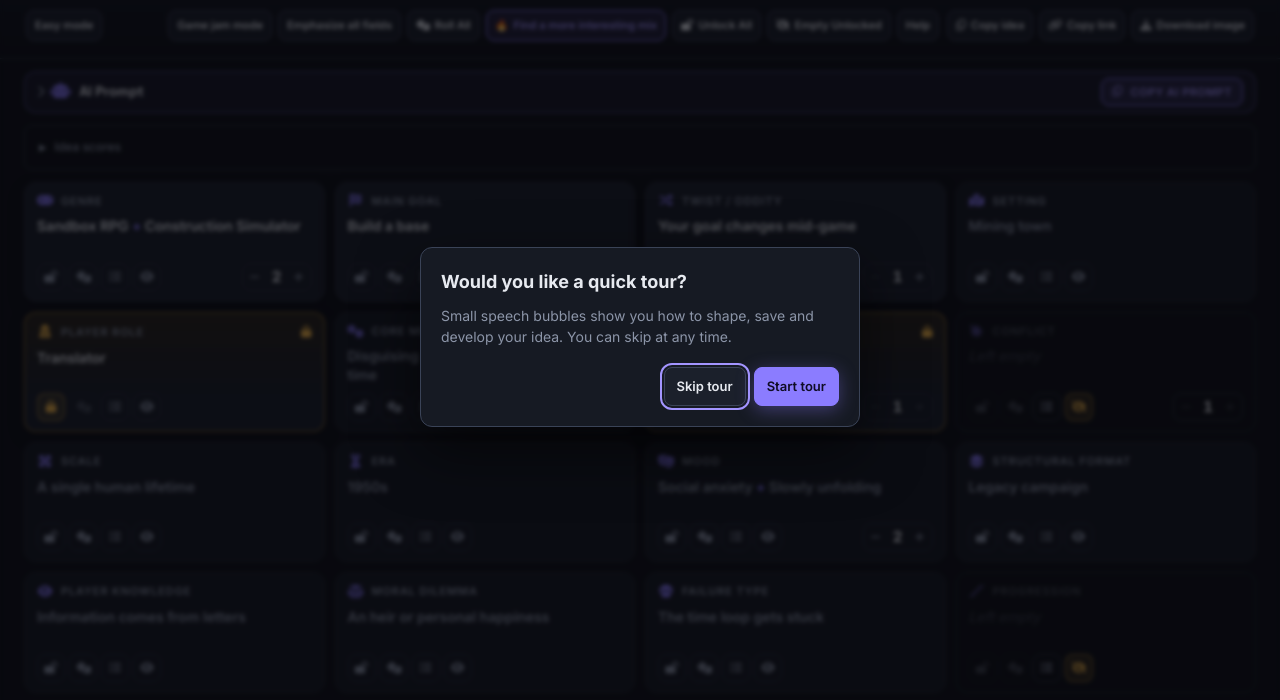
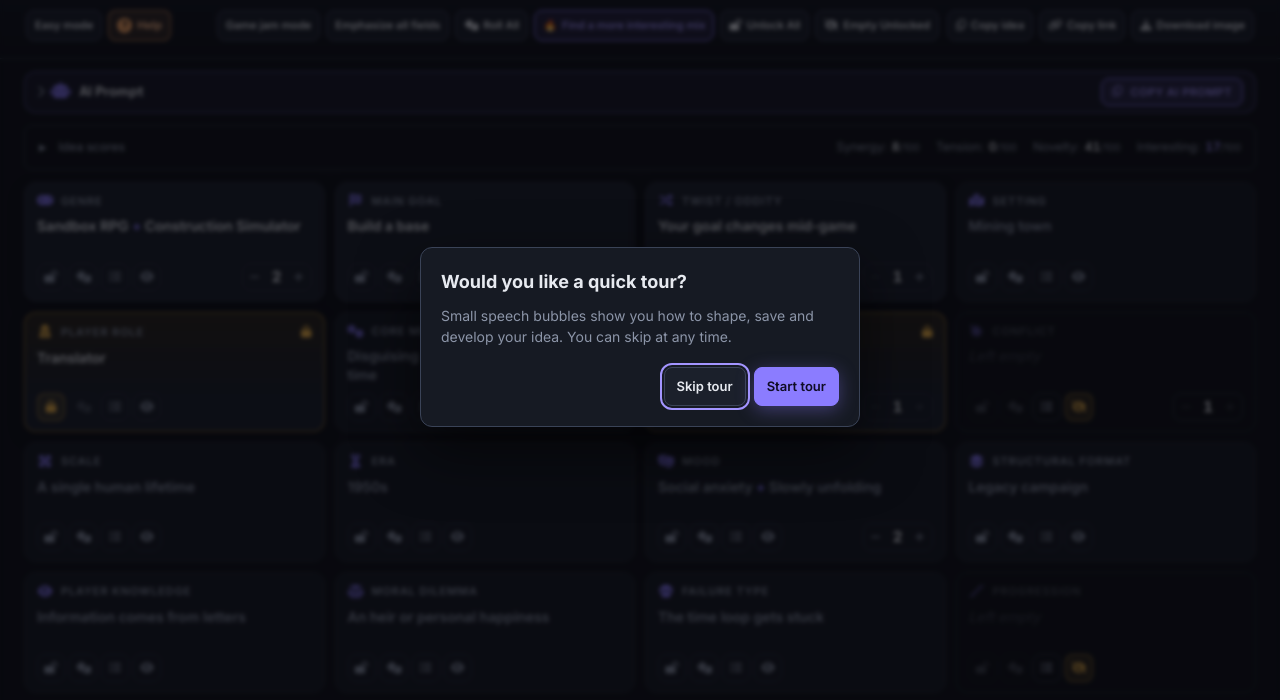
Before and after one commit to alaurila/IdeaGenerator, a website with bundled scripts: page index.html in a window 1280 px wide. Shown: the part 63-763 px from the top of the page. Built offline with nearby package versions, Linux system fonts and the light colour scheme.

Commit message:
Highlight Help beside Easy mode and show collapsed scores

```diff
--- a/css/styles.css
+++ b/css/styles.css
@@ -116,6 +116,9 @@ h1 i { color: var(--accent); margin-right: 6px; }
   text-transform: none;
   white-space: nowrap;
 }
+.header-actions .btn--help { color: #ffbd8a; border-color: rgba(255, 171, 102, 0.7); background: rgba(255, 171, 102, 0.14); font-weight: 700; }
+.header-actions .btn--help:hover, .header-actions .btn--help:focus-visible { color: #ffcfab; border-color: #ffab66; background: rgba(255, 171, 102, 0.24); }
+.help-icon { display: inline-grid; place-items: center; width: 15px; height: 15px; border-radius: 50%; background: #ffab66; color: var(--bg); font-size: 11px; font-weight: 800; line-height: 1; }
 .language-generate { display: flex; align-items: center; flex-wrap: nowrap; gap: 8px; }
 .language-generate .lang-switch { margin-left: 0; height: 36px; }
 .language-generate .lang-btn { padding: 7px 10px; font-size: 12px; }
@@ -125,7 +128,14 @@ h1 i { color: var(--accent); margin-right: 6px; }
 
 .idea-scores { margin: 12px 0; padding: 10px 14px; border: 1px solid var(--border); border-radius: var(--radius-sm); }
 .idea-scores h2 { margin: 0; font-size: 12px; color: var(--text-muted); font-weight: 500; }
-.idea-scores > summary { display: flex; align-items: center; gap: 8px; list-style: none; cursor: pointer; user-select: none; }
+.idea-scores > summary { display: flex; align-items: center; flex-wrap: wrap; gap: 6px 12px; list-style: none; cursor: pointer; user-select: none; }
+.idea-scores > summary h2, .idea-scores > summary::before { flex-shrink: 0; }
+.score-summary { display: flex; flex-wrap: wrap; justify-content: flex-end; gap: 4px 16px; margin-left: auto; color: var(--text-muted); font-size: 12px; }
+.score-summary-item { display: inline-flex; gap: 5px; white-space: nowrap; }
+.score-summary-item strong { color: var(--text); font-weight: 600; font-variant-numeric: tabular-nums; }
+.score-summary-item--total strong { color: var(--accent-strong); }
+.score-summary-max { color: var(--text-muted); font-size: 10px; }
+.idea-scores[open] .score-summary { display: none; }
 .idea-scores > summary::-webkit-details-marker { display: none; }
 .idea-scores > summary::before { content: '\25B8'; color: var(--text-muted); transition: transform 0.15s; }
 .idea-scores[open] > summary { margin-bottom: 8px; }
@@ -690,6 +700,7 @@ h1 i { color: var(--accent); margin-right: 6px; }
   .header-top-row { flex-direction: column; align-items: stretch; gap: 10px; }
   .header-top-row .language-generate { align-self: flex-end; }
   .grid { grid-template-columns: repeat(2, minmax(0, 1fr)); }
+  .score-summary { flex-basis: 100%; margin-left: 0; justify-content: flex-start; gap: 4px 12px; }
 }
 
 @media (max-width: 520px) {
--- a/index.html
+++ b/index.html
@@ -52,6 +52,7 @@
       <div class="header-actions">
         <div class="toolbar">
           <button id="easy-mode" class="btn" disabled aria-pressed="false" aria-controls="generator-grid browse-section" data-i18n="easy.toggle" data-i18n-title="easy.hint">Easy mode</button>
+          <button id="start-tour" class="btn btn--help" disabled aria-haspopup="dialog" aria-controls="tour-bubble" data-i18n-title="tour.start"><span class="help-icon" aria-hidden="true">?</span><span data-i18n="tour.help">Help</span></button>
         </div>
         <div class="toolbar generator-actions">
           <button id="jam-toggle" class="btn" aria-pressed="false" aria-controls="jam-panel" data-i18n="jam.toggle">Game jam mode</button>
@@ -60,7 +61,6 @@
           <button id="smart-roll" class="btn btn--accent" disabled><span aria-hidden="true">🔥</span> <span data-i18n="smart.action">Find a more interesting mix</span></button>
           <button id="unlock-all" class="btn"><i class="fa-solid fa-lock-open" aria-hidden="true"></i> <span data-i18n="toolbar.unlockAll">Unlock All</span></button>
           <button id="empty-unlocked" class="btn"><i class="fa-solid fa-eye-slash" aria-hidden="true"></i> <span>Empty Unlocked</span></button>
-          <button id="start-tour" class="btn" disabled aria-haspopup="dialog" aria-controls="tour-bubble" data-i18n="tour.help">Help</button>
         </div>
         <div class="toolbar share-actions" role="group" data-i18n-aria-label="share.actions" aria-label="Share this idea">
           <button id="copy-idea" class="btn" disabled><i class="fa-regular fa-copy" aria-hidden="true"></i> <span data-i18n="share.copy">Copy idea</span></button>
@@ -81,7 +81,7 @@
     </details>
 
     <details id="idea-scores" class="idea-scores" hidden aria-labelledby="scores-heading">
-      <summary><h2 id="scores-heading" data-i18n="smart.heading">Idea scores</h2></summary>
+      <summary><h2 id="scores-heading" data-i18n="smart.heading">Idea scores</h2><span class="score-summary" aria-live="polite" aria-atomic="true"></span></summary>
       <dl class="score-grid" aria-live="polite" aria-atomic="true"></dl>
       <p class="score-hint" data-i18n="smart.scope">Rule-based estimates for genre, setting, core mechanics, mood and twist.</p>
       <ul class="score-explanations"></ul>
--- a/js/scoreUi.js
+++ b/js/scoreUi.js
@@ -11,6 +11,11 @@ export function renderScores(state, catalog) {
   const scores = scoreIdea(idea);
   const metrics = ['synergy', 'tension', 'novelty', 'total'];
   if (scores.conflict) metrics.push('conflict');
+  section.querySelector('.score-summary').innerHTML = metrics.map(key => `
+    <span class="score-summary-item${key === 'total' ? ' score-summary-item--total' : ''}">
+      <span>${escapeHtml(t(`smart.${key}`))}:</span>
+      <span><strong data-summary-score="${key}">${scores[key]}</strong><span class="score-summary-max">/100</span></span>
+    </span>`).join('');
   section.querySelector('.score-grid').innerHTML = metrics.map(key => `
     <div class="score-metric${key === 'total' ? ' score-metric--total' : ''}">
       <dt id="score-label-${key}">${escapeHtml(t(`smart.${key}`))}</dt>
```
Also changed, not shown: SMART_GENERATION.md (+2 -0 lines), README.md.
